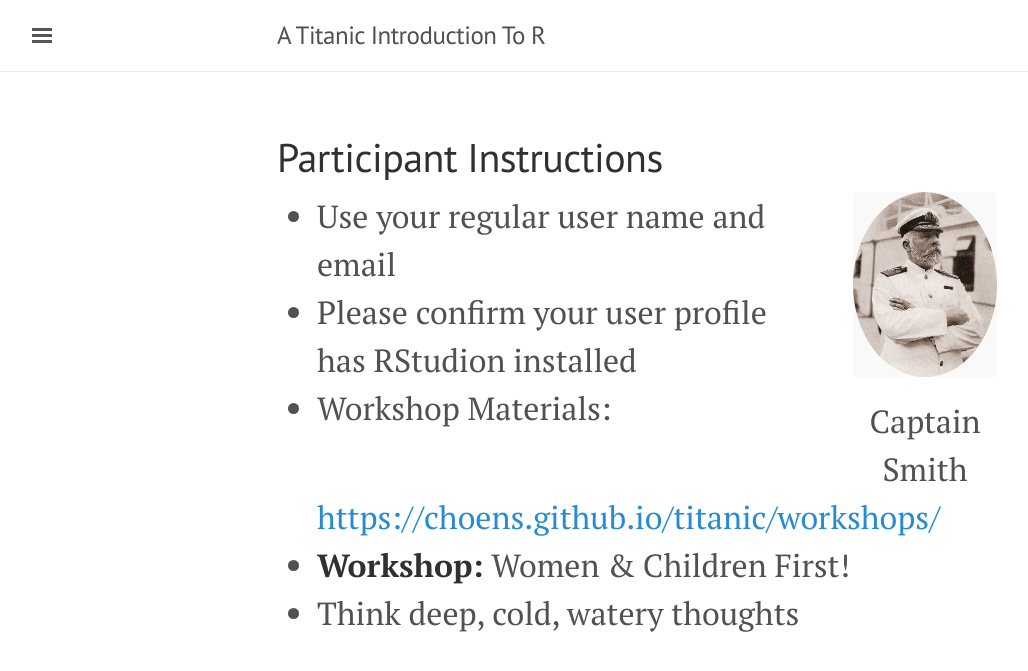
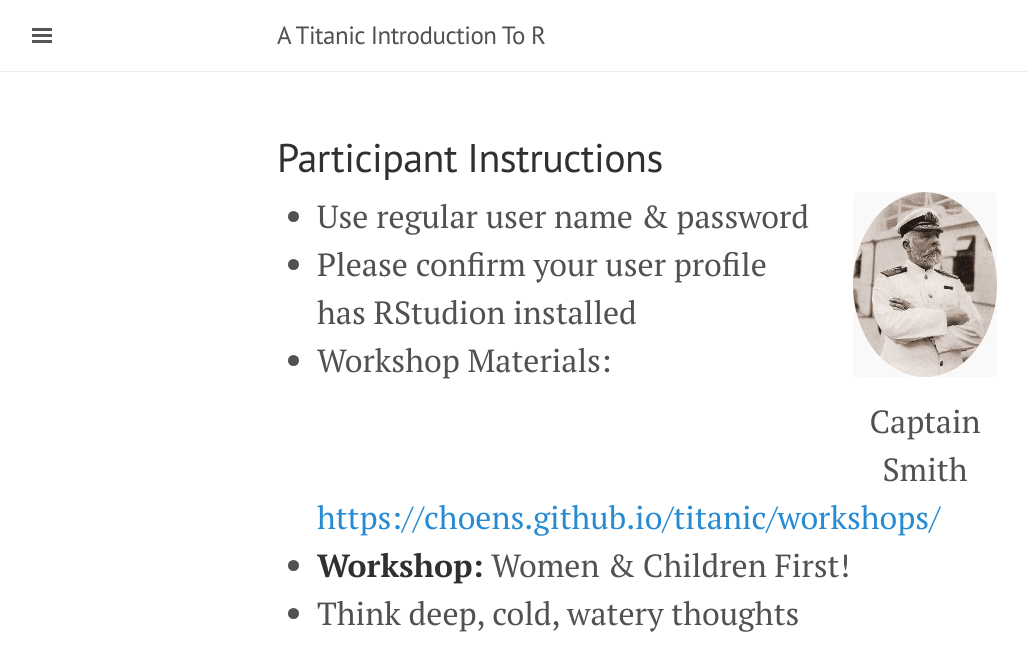
Before and after one commit to ajstamm/titanic, a Jekyll site: the page built from workshops/regression/participant-instructions.html, in a window 1280 px wide. Shown: the top 671 px of the page, without its empty margins (3-1031 px from the left). Built offline with Jekyll 4.4.1, drawn with Linux system fonts in a browser that asks for light colours.

Commit message:
Changes email to password in participant instructions.
 Changes to be committed:
	modified:   workshops/introduction/participant-instructions.html
	modified:   workshops/regression/participant-instructions.html

```diff
--- a/workshops/introduction/participant-instructions.html
+++ b/workshops/introduction/participant-instructions.html
@@ -22,7 +22,7 @@ title: "Participant Instructions"
                      <li> <strong>Password:</strong> SAS&R2017</li>
                      </ul>
                      </li> -->
-                <li>Use your regular user name and email</li>
+                <li>Use regular user name & password</li>
                 <li>Please confirm your user profile has RStudion installed</li>
                 <li> Workshop Materials: <a href="https://choens.github.io/titanic/workshops/">https://choens.github.io/titanic/workshops/</a> </li>
                 <li><strong>Workshop:</strong> Icebergs Ahead!</li>
--- a/workshops/regression/participant-instructions.html
+++ b/workshops/regression/participant-instructions.html
@@ -22,7 +22,7 @@ title: "Participant Instructions"
              <li> <strong>Password:</strong> SAS&R2017</li>
              </ul>
              </li> -->
-        <li>Use your regular user name and email</li>
+        <li>Use regular user name & password</li>
         <li>Please confirm your user profile has RStudion installed</li>
         <li> Workshop Materials: <a href="https://choens.github.io/titanic/workshops/">https://choens.github.io/titanic/workshops/</a> </li>
         <li><strong>Workshop:</strong> Women & Children First!</li>
```
